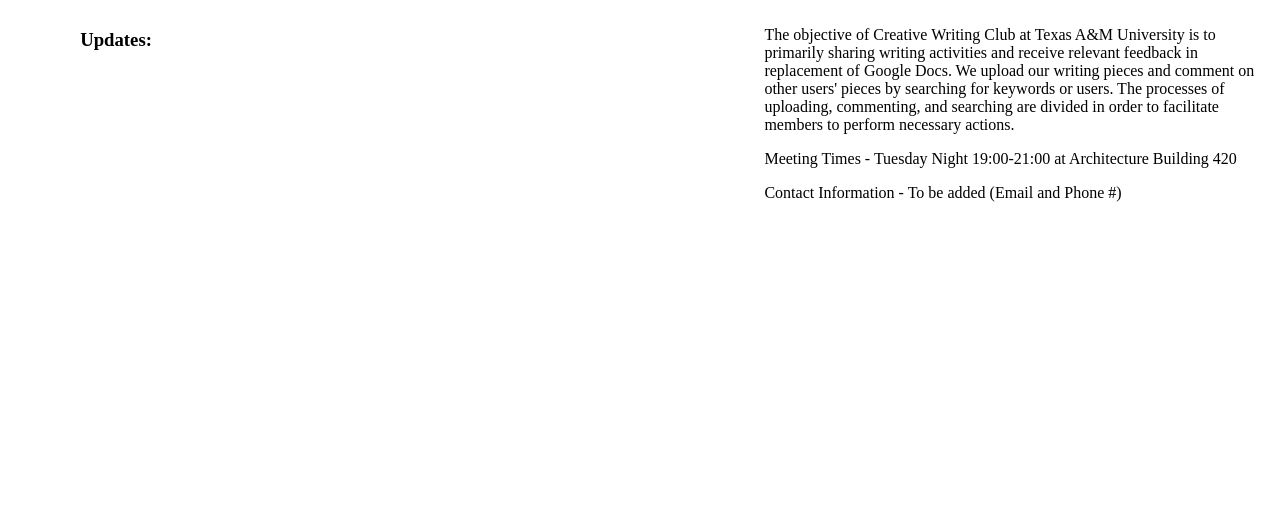
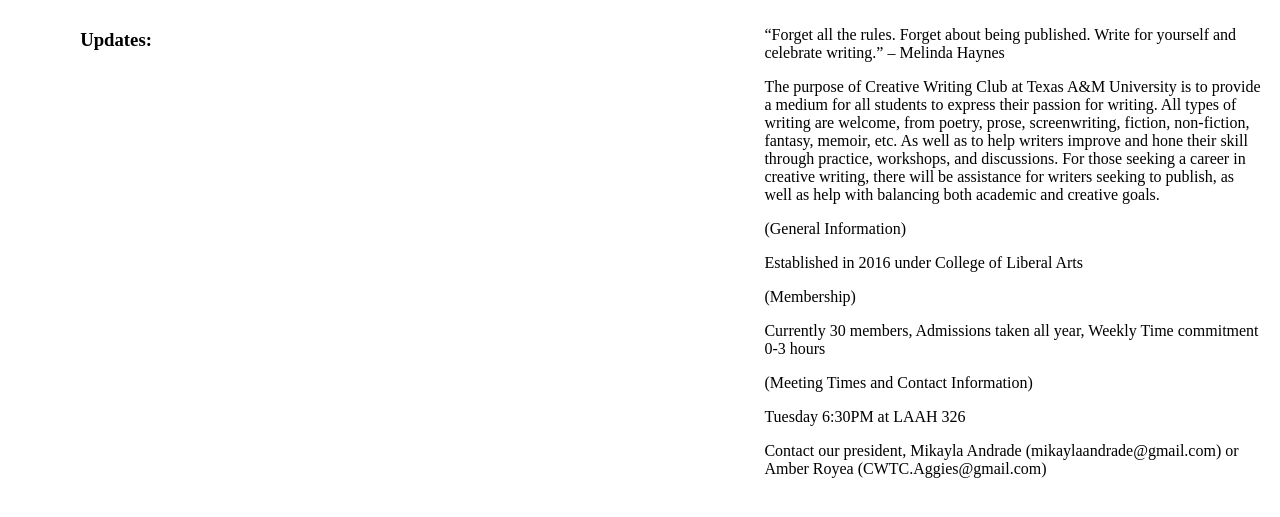
Before and after one commit to fixedalphabet/creative-writing-website, a Django app: page / in a window 1280 px wide. Shown: the part 75-592 px from the top of the page. Run offline with Django 3.2, Linux system fonts and the light colour scheme; data that the repository does not hold is empty.

Commit message:
Merge branch 'master' of C:\Users\Steve Park\Desktop\CSCE 445\creative-writing-website with conflicts.

```diff
--- a/writingsite/frontpage/templates/frontpage/homepage.html
+++ b/writingsite/frontpage/templates/frontpage/homepage.html
@@ -18,11 +18,19 @@
         {% endfor %}
     </div>
     <div class="sidebar">
-        <p> The objective of Creative Writing Club at Texas A&M University is to primarily sharing writing activities and receive relevant feedback in replacement of Google Docs. We upload our writing pieces and comment on other users' pieces by searching for keywords or users.
-            The processes of uploading, commenting, and searching are divided in order to facilitate members to perform necessary actions.
+        <p> “Forget all the rules. Forget about being published. Write for yourself and celebrate writing.” – Melinda Haynes  </p>
+        <p> The purpose of Creative Writing Club at Texas A&M University is to provide a medium for all students to express their passion for writing. All types of writing are welcome, from poetry, prose, screenwriting, fiction, non-fiction, fantasy, memoir, etc. As well as to help writers improve and hone their skill through practice, workshops, and discussions. For those seeking a career in creative writing, there will be assistance for writers seeking to publish, as well as help with balancing both academic and creative goals. </p>
+
+        <p> (General Information) </p>
+        <p> Established in 2016 under College of Liberal Arts </p>
+
+        <p> (Membership) </p>
+        <p> Currently 30 members, Admissions taken all year, Weekly Time commitment 0-3 hours </p>
 
 
-        <p> Meeting Times - Tuesday Night 19:00-21:00 at Architecture Building 420 </p>
-        <p> Contact Information - To be added (Email and Phone #) </p>
+        <p> (Meeting Times and Contact Information) </p>
+        <p> Tuesday 6:30PM at LAAH 326 </p>
+        <p> Contact our president, Mikayla Andrade (mikaylaandrade@gmail.com) or Amber Royea (CWTC.Aggies@gmail.com) </p>
+
     </div>
 {% endblock %}
```
